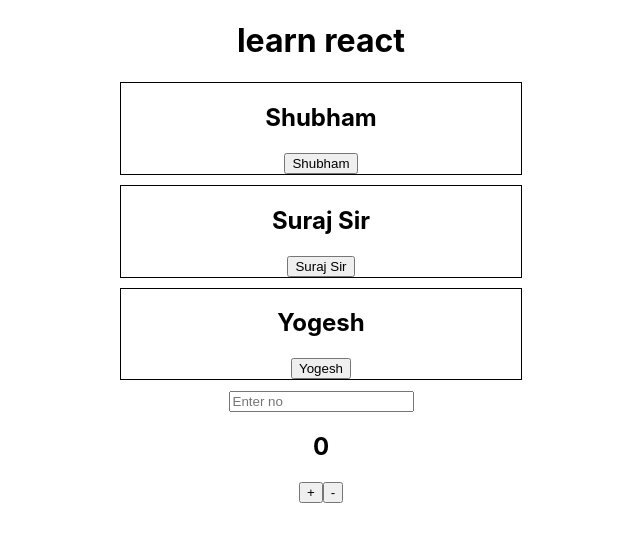
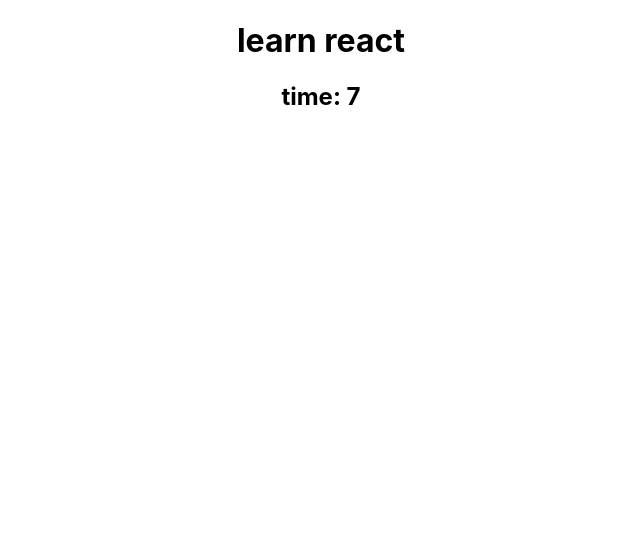
Before and after one commit to ShubhamLaad/tech-react, a React (Create React App) app: page / in a window 1280 px wide. Shown: the top 542 px of the page, without its empty margins (319-959 px from the left). Built offline with nearby package versions, Linux system fonts and the light colour scheme.

Commit message:
counter change

```diff
--- a/src/App.js
+++ b/src/App.js
@@ -1,18 +1,15 @@
 import './App.css';
 import { Counter } from './Counter/Counter';
-import { ImgName } from './ImgName';
+import { ImgName } from './ImgName/ImgName';
+import { Watch } from './Watch/Watch';
 
 function App() {
-  const handleClick = () => {
-    alert('hi');
-  };
   return (
     <div className="App">
       <h1>learn react</h1>
-      <ImgName myName="Shubham" handleClick={handleClick} />
-      <ImgName myName="Suraj Sir" />
-      <ImgName myName="Yogesh" />
-      <Counter />
+      <Watch />
+      {/* <ImgName myName="Shubham" handleClick={handleClick} />
+      <Counter /> */}
     </div>
   );
 }
--- a/src/Counter/Counter.js
+++ b/src/Counter/Counter.js
@@ -1,16 +1,43 @@
-import { useState } from 'react';
+import { useEffect, useState } from 'react';
 import { ShowCounter } from './ShowCounter';
 
 export function Counter() {
   const [counter, setCounter] = useState(0);
+  const [isShow, setIsShow] = useState(false);
 
   const handleClick = (oper) => {
     if (oper === '+') setCounter(counter + 1);
     else setCounter(counter - 1);
   };
 
+  useEffect(() => {
+    console.log('useEffect counter', counter);
+    document.title = `counter ${counter}`;
+  }, [counter]);
+
+  useEffect(() => {
+    console.log('1st render');
+  }, []);
+
+  useEffect(() => {
+    console.log('useEffect image');
+  }, [isShow]);
+
+  const handleToggle = () => {
+    setIsShow(!isShow);
+  };
+
   return (
     <div>
+      <button onClick={handleToggle}>Toggle</button>
+      <br></br>
+      {isShow ? (
+        <img
+          width={100}
+          src="https://images.unsplash.com/photo-1575936123452-b67c3203c357?ixlib=rb-4.0.3&ixid=M3wxMjA3fDB8MHxzZWFyY2h8Mnx8aW1hZ2V8ZW58MHx8MHx8fDA%3D&w=1000&q=80"
+          alt=""
+        />
+      ) : null}
       <ShowCounter counter={counter} handleClick={handleClick} />
     </div>
   );
--- /dev/null
+++ b/src/Watch/Watch.js
@@ -0,0 +1,21 @@
+import { useEffect, useState } from 'react';
+
+export function Watch() {
+  const [time, setTime] = useState(0);
+
+  useEffect(() => {
+    const timoutOut = setTimeout(() => {
+      setTime(time + 1);
+    }, 1000);
+
+    return () => {
+      clearTimeout(timoutOut);
+    };
+  }, [time]);
+
+  return (
+    <div>
+      <h2>time: {time}</h2>
+    </div>
+  );
+}
```
Also changed, not shown: src/ImgName/ImgName.css (renamed from src/ImgName.css), src/ImgName/ImgName.js (renamed from src/ImgName.js).
